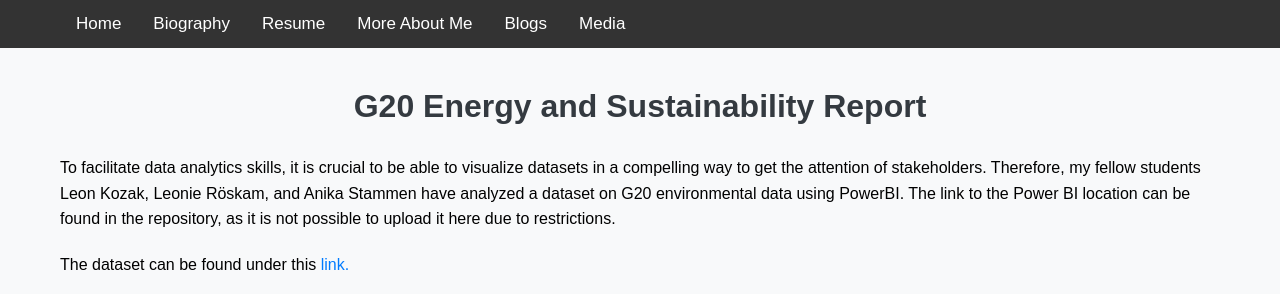
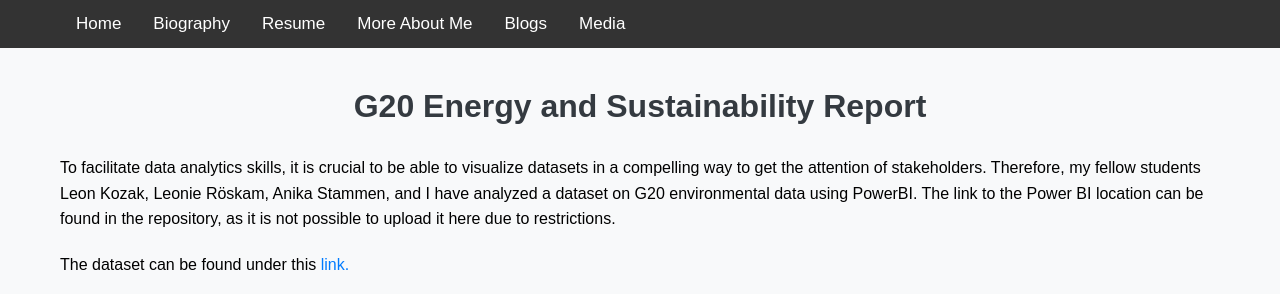
Before and after one commit to LasseWillen/Business_Analytics_Portfolio_Lasse_Willen, a plain HTML site: page Power_BI_Project.html in a window 1280 px wide. Shown: the top 294 px of the page. Drawn offline with Linux system fonts and the light colour scheme.

Commit message:
Update Power_BI_Project.html

```diff
--- a/Power_BI_Project.html
+++ b/Power_BI_Project.html
@@ -89,7 +89,7 @@
 <div class="content">
 <h1>G20 Energy and Sustainability Report</h1>
 
-<p>To facilitate data analytics skills, it is crucial to be able to visualize datasets in a compelling way to get the attention of stakeholders. Therefore, my fellow students Leon Kozak, Leonie Röskam, and Anika Stammen have analyzed a dataset on G20 environmental data using PowerBI. The link to the Power BI location can be found in the repository, as it is not possible to upload it here due to restrictions.</p>
+<p>To facilitate data analytics skills, it is crucial to be able to visualize datasets in a compelling way to get the attention of stakeholders. Therefore, my fellow students Leon Kozak, Leonie Röskam, Anika Stammen, and I have analyzed a dataset on G20 environmental data using PowerBI. The link to the Power BI location can be found in the repository, as it is not possible to upload it here due to restrictions.</p>
 
 <p>The dataset can be found under this<a href="https://data.worldbank.org/indicator/EN.ATM.CO2E.KT?locations=AR-AU-BR-CA-FR-DE-CN-IN-ID-IT-JP-KR-MX-RU-SA-ZA-TR-US-GB"> link.</a></p>
 
```
